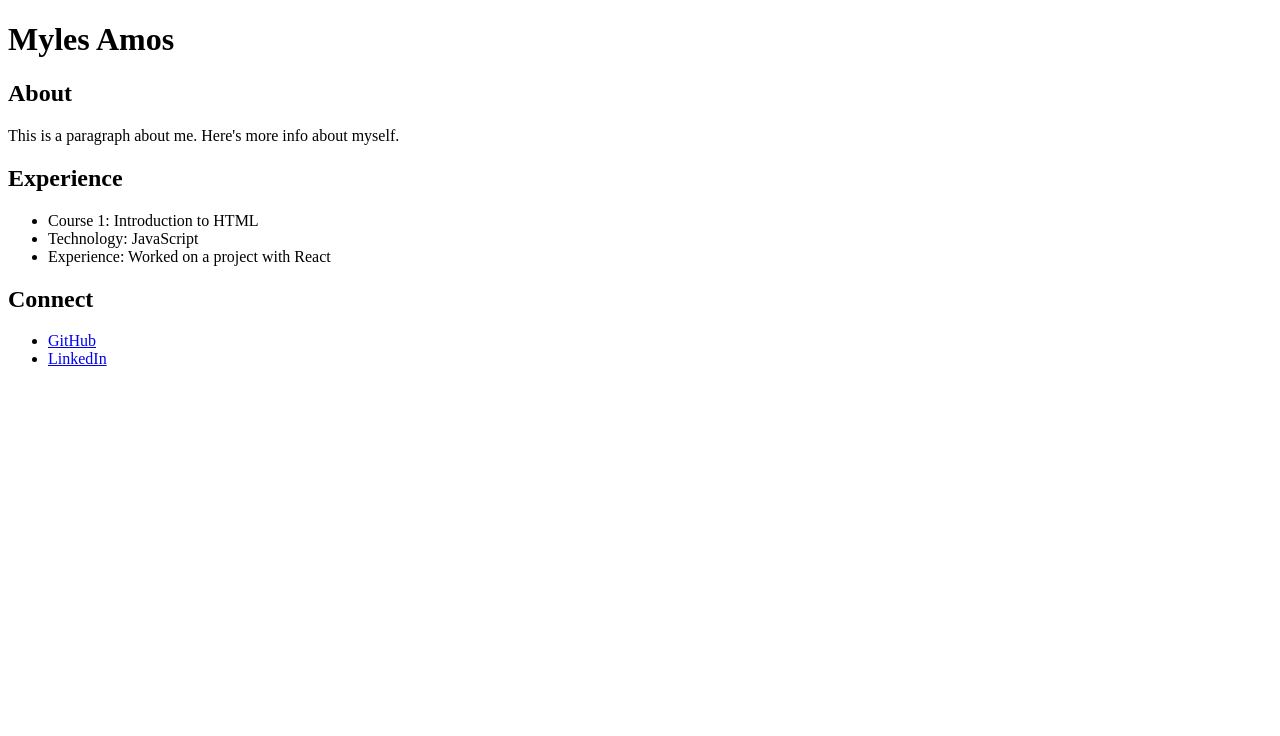
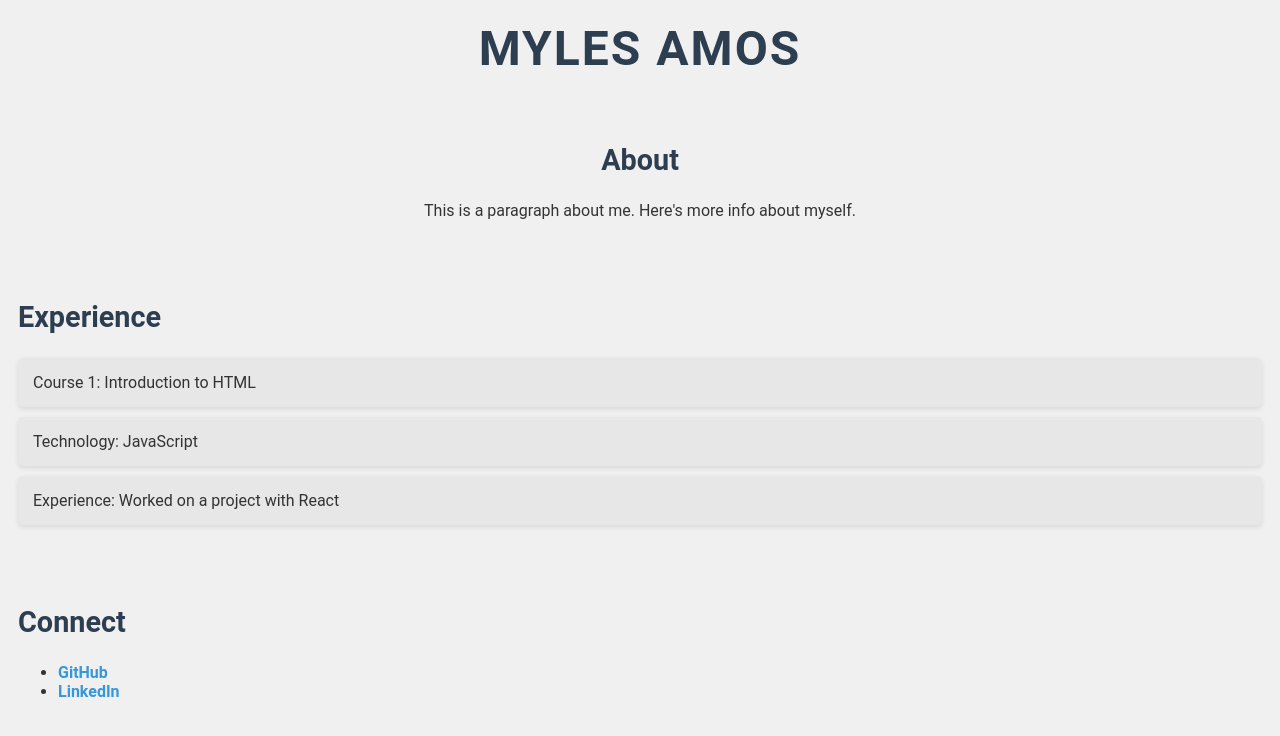
Before and after one commit to mylesamos231/myles-codethedreamjupiter, a plain HTML site: page index.html in a window 1280 px wide. Drawn offline with Linux system fonts and the light colour scheme.

Commit message:
styling added

```diff
--- a/index.html
+++ b/index.html
@@ -4,6 +4,7 @@
     <title>Your Title</title>
     <meta charset="UTF-8">
     <meta name="description" content="A short description of your webpage.">
+    <link rel="stylesheet" href="./style.css">
   </head>
   <body>
     <h1>Myles Amos</h1>
--- /dev/null
+++ b/style.css
@@ -0,0 +1,70 @@
+body {
+    background-color: #f0f0f0;
+    color: #333;
+    font-family: 'Roboto', sans-serif; /* or Arial if you prefer */
+  }
+
+  h1 {
+    font-size: 3rem;
+    font-weight: bold;
+    color: #2C3E50;
+    text-transform: uppercase;
+    letter-spacing: 2px;
+    text-align: center;
+    margin-top: 20px;
+  }
+
+  h2 {
+    font-size: 1.8rem;
+    font-weight: 600;
+    color: #2C3E50;
+  }
+
+  #About, #Experience, #Connect {
+    margin-bottom: 20px;
+    padding: 10px;
+  }
+
+  #About {
+    text-align: center;
+  }
+
+  #Experience ul {
+    list-style-type: none;
+    padding: 0;
+  }
+
+  #Experience li {
+    background-color: #e7e7e7;
+    padding: 15px;
+    margin-bottom: 10px;
+    border-radius: 5px;
+    box-shadow: 0 2px 5px rgba(0, 0, 0, 0.1);
+  }
+
+  #Connect a {
+    color: #3498db;
+    text-decoration: none;
+    font-weight: 600;
+  }
+
+  #Connect a:hover {
+    color: #2980b9;
+    text-decoration: underline;
+  }
+
+  #profile-picture {
+    width: 150px;
+    height: 150px;
+    border-radius: 50%;
+    display: block;
+    margin: 0 auto;
+  }
+
+  #Connect a i {
+    margin-right: 8px;
+  }
+
+  #Connect a:hover i {
+    transform: scale(1.2);
+  }
```
